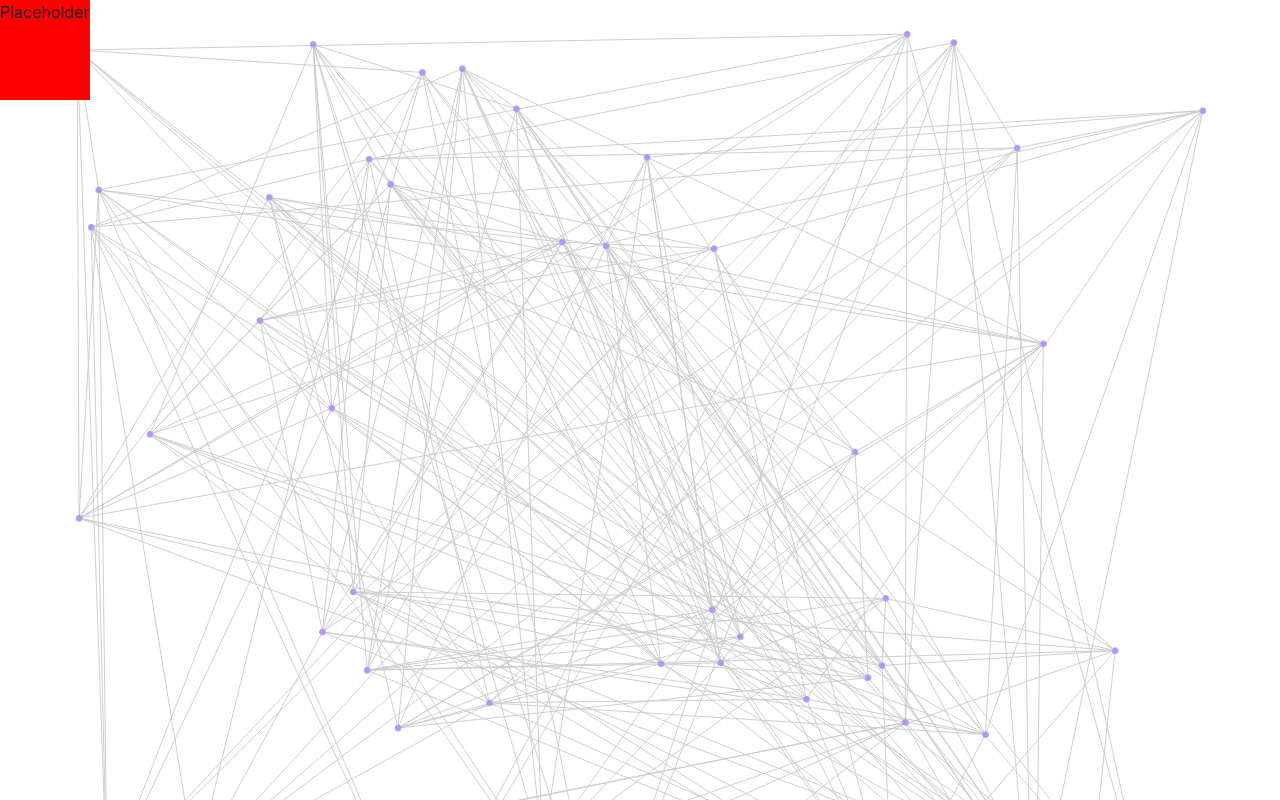
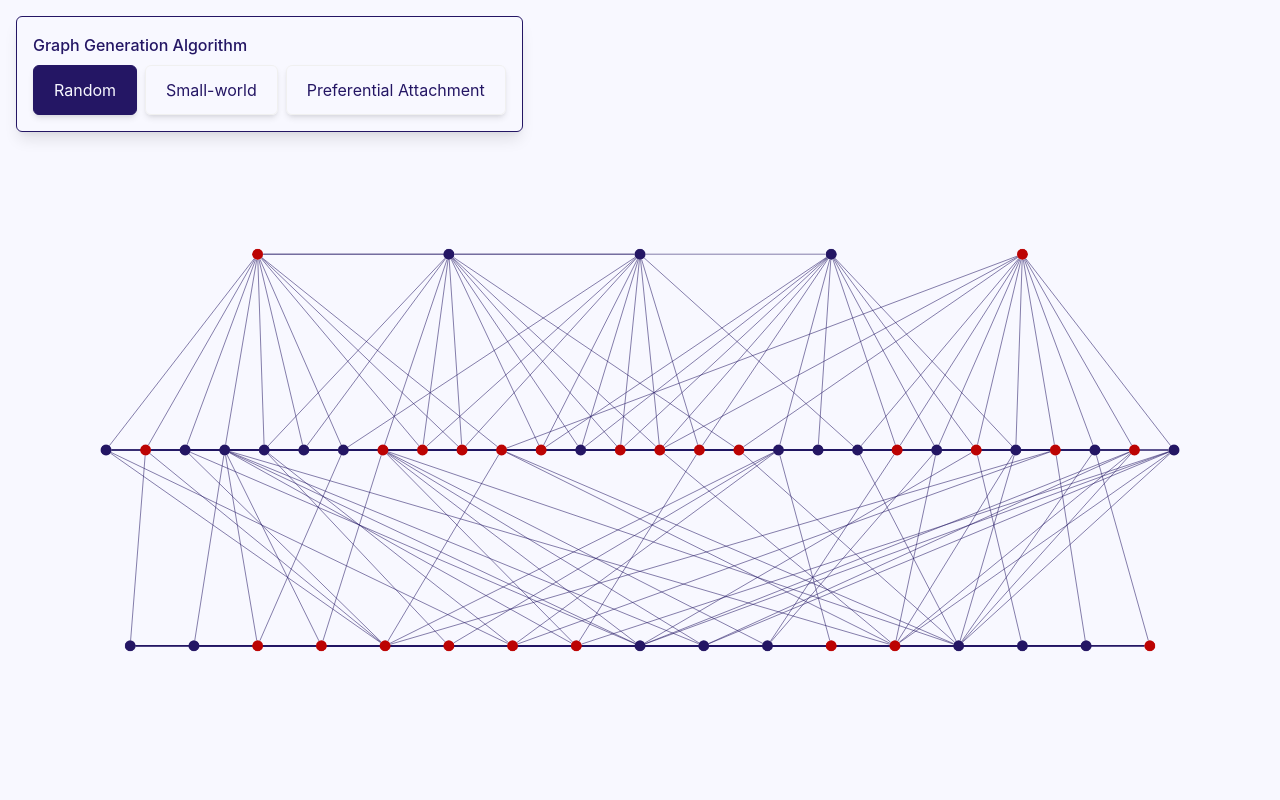
Before and after one commit to alansun25/infection-networks, a React (Create React App) app: page / in a window 1280 px wide. Shown: the top 800 px of the page. Built offline with nearby package versions, Linux system fonts and the light colour scheme.

Commit message:
Started form and added better styles for the graph

```diff
--- /dev/null
+++ b/src/components/AlgoSelect.tsx
@@ -0,0 +1,57 @@
+import React, { useEffect, useState } from "react";
+import {
+  Box,
+  FormControl,
+  FormLabel,
+  FormErrorMessage,
+  FormHelperText,
+  Input,
+  RadioGroup,
+  VStack,
+  Radio,
+  Text,
+  useRadioGroup,
+  HStack
+} from "@chakra-ui/react";
+import RadioCard from "./RadioCard.jsx";
+
+export default function AlgoSelect() {
+  const algoOptions = ['Random', 'Small-world', 'Preferential Attachment'];
+  const [ algo, setAlgo ] = useState<string>('Random');
+
+  const { getRootProps, getRadioProps } = useRadioGroup({
+    name: 'framework',
+    defaultValue: 'Random',
+    onChange: setAlgo,
+  });
+
+  useEffect(() => console.log(algo));
+
+  const group = getRootProps();
+
+  return (
+    <Box
+      pos='fixed'
+      zIndex='1'
+      h='auto'
+      p='4'
+      m='4'
+      border='1px'
+      borderColor='#241664'
+      borderRadius='md'
+      shadow='lg'
+    >
+      <FormLabel color='#241664'>Graph Generation Algorithm</FormLabel>
+      <HStack {...group}>
+        {algoOptions.map(value => {
+          const radio = getRadioProps({ value })
+          return (
+            <RadioCard key={value} {...radio}>
+              {value}
+            </RadioCard>
+          )
+        })}
+      </HStack>
+    </Box>
+  );
+}
--- a/src/components/Graph.tsx
+++ b/src/components/Graph.tsx
@@ -2,22 +2,20 @@ import React, { useState, useEffect, useRef } from 'react';
 import { Box } from '@chakra-ui/react';
 
 import ErdosRenyi from '../functions/ErdosRenyi';
-import makeRing from '../functions/helper/makeRing';
 import WattsStrogatz from '../functions/WattsStrogatz';
+import AlgoSelect from './AlgoSelect';
 
 export default function Graph() {
-  const graphContainer = useRef(null);
+  const graphContainer = useRef<HTMLDivElement>(null);
 
   useEffect(() => {
-    //console.log(makeRing(10, 2, graphContainer).edges().length);
-    //ErdosRenyi(5, 1, "circle", graphContainer)
-    WattsStrogatz(50, 5, 0.05, "random", graphContainer);
+    WattsStrogatz(50, 5, 0.15, "breadthfirst", graphContainer);
   }, []);
 
   return (
-    <Box pos='relative'>
-      <Box pos='fixed' zIndex={1} bg='red' h='100px'>Placeholder</Box>
-      <Box ref={graphContainer} h='1000px'></Box>
+    <Box>
+      <AlgoSelect />
+      <Box ref={graphContainer} zIndex='0' h='900'></Box>
     </Box>
   );
 }
--- /dev/null
+++ b/src/components/RadioCard.jsx
@@ -0,0 +1,34 @@
+import { useRadio } from "@chakra-ui/radio";
+import { Box } from "@chakra-ui/react";
+
+export default function RadioCard(props) {
+  const { getInputProps, getCheckboxProps } = useRadio(props)
+
+  const input = getInputProps()
+  const checkbox = getCheckboxProps()
+
+  return (
+    <Box as="label">
+      <input {...input} />
+      <Box
+        {...checkbox}
+        color="#241664"
+        cursor="pointer"
+        borderWidth={1}
+        borderColor="#f0f0f0"
+        borderRadius="md"
+        boxShadow="md"
+        _checked={{
+          bg: "#241664",
+          color: "#f8f8ff",
+          borderColor: "#241664",
+        }}
+        px={5}
+        py={3}
+        transition='0.3s'
+      >
+        {props.children}
+      </Box>
+    </Box>
+  )
+}
--- /dev/null
+++ b/src/components/algo-forms/PreferentialForm.tsx
@@ -0,0 +1 @@
+import React from "react";
--- /dev/null
+++ b/src/components/algo-forms/RandomForm.tsx
@@ -0,0 +1 @@
+import React from "react";
--- /dev/null
+++ b/src/components/algo-forms/SmallWorldForm.tsx
@@ -0,0 +1 @@
+import React from "react";
--- a/src/functions/ErdosRenyi.ts
+++ b/src/functions/ErdosRenyi.ts
@@ -1,4 +1,6 @@
 import cytoscape from "cytoscape";
+import { RefObject } from "react";
+import { graphStyles } from "../styles/graphStyles";
 
 /*
  * Generates a simple, undirected random graph given n, the number of nodes, and p,
@@ -8,7 +10,7 @@ import cytoscape from "cytoscape";
  * container in which the network visualization will be rendered.
  */
 
-export default function ErdosRenyi(n: number, p: number, l: string, ref: React.MutableRefObject<null>) {
+export default function ErdosRenyi(n: number, p: number, l: string, ref: RefObject<HTMLDivElement>) {
   // This data validation will be changed to be handled before the params are passed
   if (n < 0) {
     alert('A network cannot have a negative number of nodes.');
@@ -23,23 +25,7 @@ export default function ErdosRenyi(n: number, p: number, l: string, ref: React.M
   let cy = cytoscape({
     container: ref.current,
     elements: [],
-    style: [
-      {
-        selector: 'node',
-        style: {
-          'background-color': node => node.data('status') === 'infected' ? 'red' : '#b396f1',
-          'label': 'data(id)'
-        }
-      },
-      {
-        selector: 'edge',
-        style: {
-          'width': 3,
-          'line-color': '#ccc',
-          'curve-style': 'bezier'
-        }
-      }
-    ]
+    style: graphStyles
   });
 
   // Create nodes
@@ -68,6 +54,7 @@ export default function ErdosRenyi(n: number, p: number, l: string, ref: React.M
   }
 
   cy.layout({ name: `${l}` }).run();
+  cy.fit(undefined, 100);
 
   return cy;
 }
--- /dev/null
+++ b/src/functions/PreferentialAttachment.ts
@@ -0,0 +1,3 @@
+import cytoscape from "cytoscape";
+import { RefObject } from "react";
+import { graphStyles } from "../styles/graphStyles";
--- a/src/functions/WattsStrogatz.ts
+++ b/src/functions/WattsStrogatz.ts
@@ -1,36 +1,27 @@
 import cytoscape from "cytoscape";
+import { RefObject } from "react";
+import { graphStyles } from "../styles/graphStyles";
 
-export default function WattsStrogatz(n: number, k: number, p: number, l: string, ref: React.MutableRefObject<null>) {
+export default function WattsStrogatz(n: number, k: number, p: number, l: string, ref: RefObject<HTMLDivElement>) {
   // TODO: data validation that should be done before params passed in (Look at R implementation for validation steps)
 
   let cy = cytoscape({
     container: ref.current,
     elements: [],
-    style: [
-      {
-        selector: 'node',
-        style: {
-          'background-color': node => node.data('status') === 'infected' ? 'red' : '#b396f1',
-          'height': 7,
-          'width': 7
-        }
-      },
-      {
-        selector: 'edge',
-        style: {
-          'width': 1,
-          'line-color': '#ccc',
-          'curve-style': 'bezier'
-        }
-      }
-    ]
+    style: graphStyles,
+    maxZoom: 1
   });
 
   // Create nodes
   for (let i = 1; i <= n; i++) {
+    let status = 'normal'
+    if (i % 2 === 0) {
+      status = 'infected';
+    }
+
     cy.add({
       group: 'nodes',
-      data: { id: `${i}` }
+      data: { id: `${i}`, status: status }
     });
   }
 
@@ -66,7 +57,7 @@ export default function WattsStrogatz(n: number, k: number, p: number, l: string
           const neighbors = source.neighborhood().nodes();
 
           // If the source has neighbors, choose a target to rewire to such that the target is not
-          // on of these neighbors.
+          // one of these neighbors.
           if (!neighbors.empty()) {
             const nonNeighbors = cy.nodes().difference(neighbors);
             target = nonNeighbors.nodes().toArray()[Math.floor(Math.random() * nonNeighbors.length)];
@@ -92,6 +83,7 @@ export default function WattsStrogatz(n: number, k: number, p: number, l: string
   }
 
   cy.layout({ name: `${l}` }).run();
+  cy.fit(undefined, 100);
 
   return cy;
 }
--- a/src/functions/helper/makeRing.ts
+++ /dev/null
@@ -1,51 +0,0 @@
-import cytoscape from 'cytoscape';
-
-export default function makeRing(n: number, k: number, ref: React.MutableRefObject<null>) {
-
-  // TODO: data validation (should be done before params passed in)
-
-  let cy = cytoscape({
-    container: ref.current,
-    elements: [],
-    style: [
-      {
-        selector: 'node',
-        style: {
-          'background-color': node => node.data('status') === 'infected' ? 'red' : '#b396f1',
-          'label': 'data(id)'
-        }
-      },
-      {
-        selector: 'edge',
-        style: {
-          'width': 3,
-          'line-color': '#ccc',
-          'curve-style': 'bezier'
-        }
-      }
-    ]
-  });
-
-  // Create nodes
-  for (let i = 1; i <= n; i++) {
-    cy.add({
-      group: 'nodes',
-      data: { id: `${i}` }
-    });
-  }
-
-  // Create edges
-  for (let i = 1; i <= k; i++) {
-    cy.nodes().forEach(node => {
-      const source = node.id();
-      const target = (parseInt(source) + i - 1) % n + 1 // Wraps around if the id value exceeds n
-      cy.add({
-        group: 'edges', data: { id: `${source}-${target}`, source: `${source}`, target: `${target}`}
-      })
-    });
-  }
-
-  cy.layout({ name: 'circle' }).run();
-
-  return cy;
-}
--- a/src/index.tsx
+++ b/src/index.tsx
@@ -2,10 +2,20 @@ import React from 'react';
 import ReactDOM from 'react-dom';
 import './index.css';
 import App from './App';
-import { ChakraProvider } from "@chakra-ui/react"
+import { ChakraProvider, extendTheme } from "@chakra-ui/react"
+
+const theme = extendTheme({
+  styles: {
+    global: {
+      body: {
+        bg: '#f8f8ff'
+      }
+    }
+  }
+})
 
 ReactDOM.render(
-  <ChakraProvider>
+  <ChakraProvider theme={theme}>
     <App />
   </ChakraProvider>,
   document.getElementById('root')
--- /dev/null
+++ b/src/styles/graphStyles.ts
@@ -0,0 +1,20 @@
+import cytoscape from "cytoscape";
+
+export const graphStyles = [
+  {
+    selector: 'node',
+    style: {
+      'background-color': (node: cytoscape.NodeSingular) => node.data('status') === 'infected' ? '#bc0303' : '#241664',
+      'height': 20,
+      'width': 20
+    }
+  },
+  {
+    selector: 'edge',
+    style: {
+      'width': 1,
+      'line-color': '#241664',
+      'curve-style': 'bezier'
+    }
+  }
+];
```
